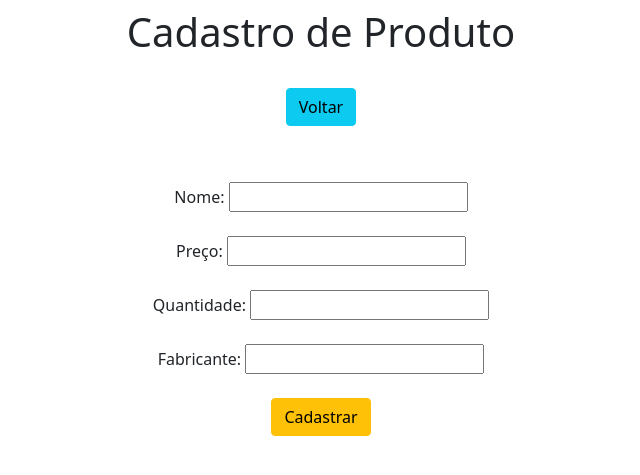
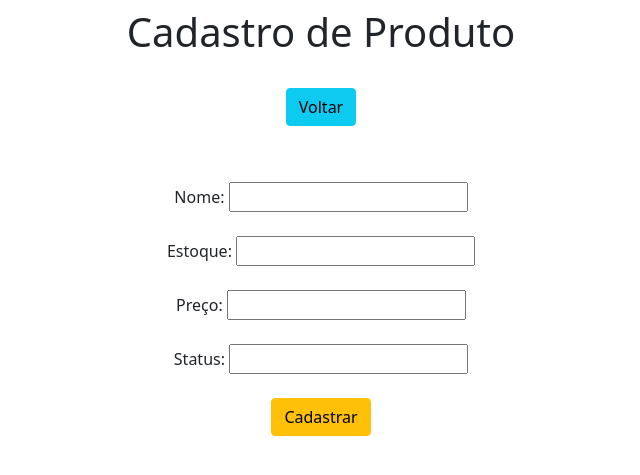
Before and after one commit to amandaveredas/crud-python-gcp, a Django app: page /formproduto/ in a window 1280 px wide. Shown: the top 475 px of the page, without its empty margins (319-959 px from the left). Run offline with Django 3.2, Linux system fonts and the light colour scheme; parts of the project's set-up code (start-up, migrations or seed data) failed here and were passed over.

Commit message:
modificação das colunas do bd fornecedor>status quantidade>estoque

```diff
--- a/app/forms.py
+++ b/app/forms.py
@@ -11,4 +11,4 @@ class EmpresaForm(ModelForm):
 class ProdutoForm(ModelForm):
     class Meta:
         model = Produto
-        fields = ['nome', 'preco', 'quantidade', 'fabricante']
+        fields = ['nome', 'estoque', 'preco', 'status']
--- a/app/models.py
+++ b/app/models.py
@@ -11,7 +11,7 @@ class Empresa(models.Model):
 
 class Produto(models.Model):
     nome = models.CharField(max_length=100)
+    estoque = models.IntegerField()
     preco = models.FloatField()
-    quantidade = models.IntegerField()
-    fabricante = models.CharField(max_length=255)
+    status = models.CharField(max_length=255)
     empresa = models.ForeignKey("Empresa", on_delete = models.CASCADE)
--- a/app/templates/formproduto.html
+++ b/app/templates/formproduto.html
@@ -15,12 +15,12 @@
 </div>
 
 <div class="col-8 m-auto pt-4 pb-2 text-center">
-    <form name="formproduto" id="formproduto" action="/criaproduto/"method="post">
+    <form name="formproduto" id="formproduto" action="/criaproduto/" method="post">
         {%csrf_token %}
     <div class="form-group mt-4">Nome: {{formproduto.nome}}</div>
+    <div class="form-group mt-4">Estoque: {{formproduto.estoque}}</div>
     <div class="form-group mt-4">Preço: {{formproduto.preco}}</div>
-    <div class="form-group mt-4">Quantidade: {{formproduto.quantidade}}</div>
-    <div class="form-group mt-4">Fabricante: {{formproduto.fabricante}}</div>
+    <div class="form-group mt-4">Status: {{formproduto.status}}</div>
 
         <input type="submit" class="btn btn-warning mt-4" value="Cadastrar">
     </form>
```
Also changed, not shown: app/templates/produtos.html (+4 -4 lines), app/migrations/0001_initial.py, app/migrations/0003_rename_id_quantidade_estoque_empresa.py (added), db.sqlite3, 1 other file.
